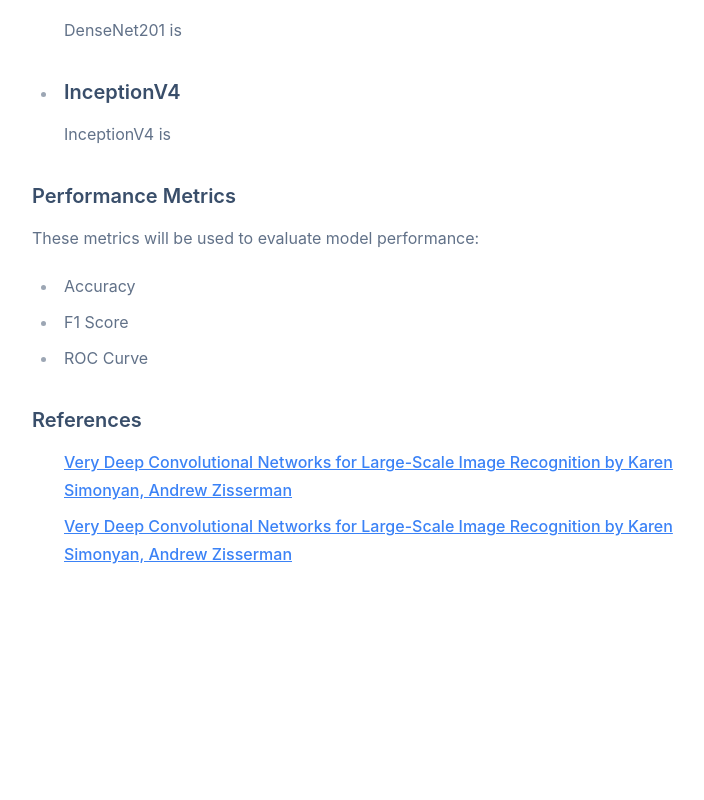
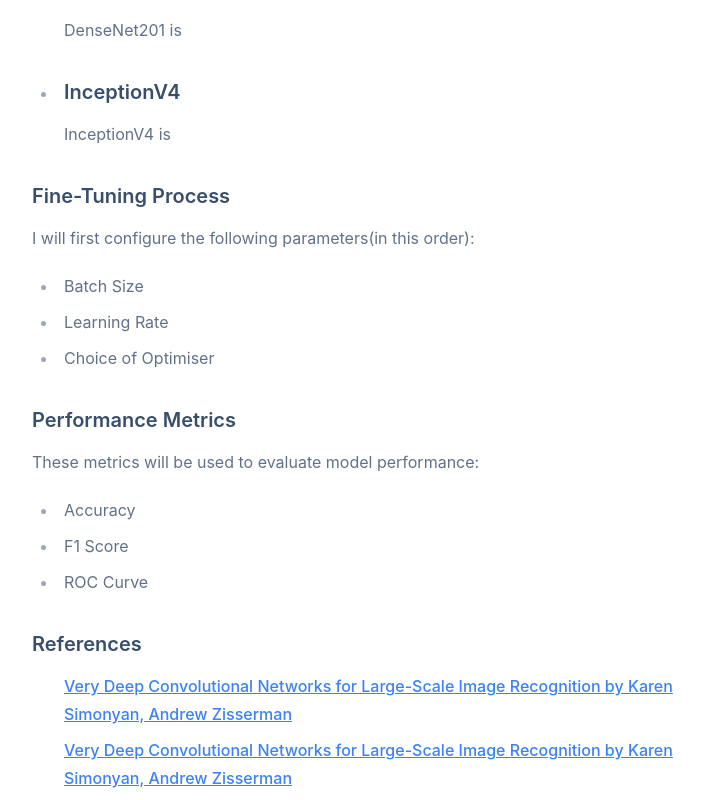
Before and after one commit to orangeguppy/BreakHisScanner, a React (Create React App) app: page /plan in a window 1280 px wide. Shown: the part 2485-3285 px from the top of the page, without its empty margins (128-832 px from the left). Before the commit the page ends 3061 px from the top, so only its background shows below. Built offline with nearby package versions, Linux system fonts and the light colour scheme.

Commit message:
Added content again to the planning page

```diff
--- a/src/pages/Plan.js
+++ b/src/pages/Plan.js
@@ -50,6 +50,14 @@
           </li>
         </ul>
 
+        <h3>Fine-Tuning Process</h3>
+        <p>I will first configure the following parameters(in this order):</p>
+        <ul>
+          <li>Batch Size</li>
+          <li>Learning Rate</li>
+          <li>Choice of Optimiser</li>
+        </ul>
+
         <h3>Performance Metrics</h3>
         <p>These metrics will be used to evaluate model performance:</p>
         <ul>
```
